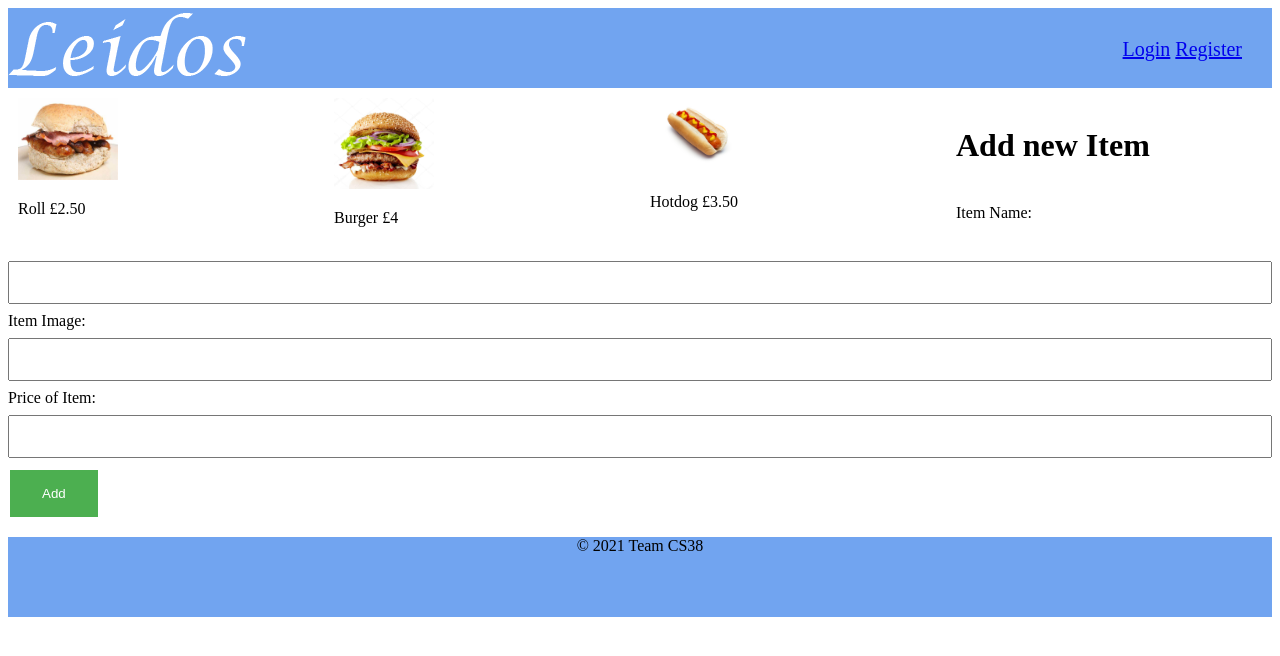
After one commit to harshkheskani/CS38-TeamProject, a Django app: a page that uses leidos_project/templates/leidos_app/base.html in a window 1280 px wide. The commit adds this page. Shown: the top 656 px of the page. Run offline with Django 4.2, Linux system fonts and the light colour scheme.

Commit message:
create menu + menu views added

```diff
--- a/leidos_project/leidos_app/urls.py
+++ b/leidos_project/leidos_app/urls.py
@@ -8,5 +8,9 @@ urlpatterns = [
 
 	path('login/', views.login, name='login'),
 	path('register/', views.register, name='register'),
+	path('create_menu/', views.create_menu, name ='create_menu'),
+	path('menu/', views.menu, name="menu"),
+
+
 
 ]
--- a/leidos_project/leidos_app/views.py
+++ b/leidos_project/leidos_app/views.py
@@ -11,3 +11,9 @@ def login(request):
 
 def register(request):
     return render(request, 'leidos_app/register.html')
+
+def create_menu(request):
+    return render(request, 'leidos_app/create_menu.html')
+
+def menu(request):
+    return render(request, 'leidos_app/menu.html')
--- /dev/null
+++ b/leidos_project/static/menu.css
@@ -0,0 +1,35 @@
+
+
+input[type=text]{
+    width: 100%;
+    padding: 12px 20px;
+    margin: 8px 0;
+    box-sizing: border-box;
+}
+
+.menuh1{
+    text-align: center;
+    background-color: aliceblue;
+}
+
+input[type=submit]{
+    background-color: #4CAF50;
+    border: none;
+    color: white;
+    padding: 16px 32px;
+    text-decoration: none;
+    margin: 4px 2px;
+    cursor: pointer;
+
+}
+
+*{
+    box-sizing: border-box;
+}
+
+
+.imgcolumn {
+    float: left;
+    width: 25%;
+    padding: 10px;
+}
--- a/leidos_project/templates/leidos_app/base.html
+++ b/leidos_project/templates/leidos_app/base.html
@@ -37,6 +37,7 @@
 		<div class = "main">
 			{% block body_block %}
 			THIS IS THE BODY BLOCK
+			<a href="{% url 'leidos_app:create_menu' %}"> Create Menu</a>
 			{% endblock %}
 		</div>
 
--- /dev/null
+++ b/leidos_project/templates/leidos_app/create_menu.html
@@ -0,0 +1,51 @@
+{% extends 'leidos_app/base.html' %}
+{% load static %}
+
+<html>
+    {% block title_block %}
+        Create New Menu
+    {% endblock %}
+
+    {% block body_block %}
+    <link rel="stylesheet" href="{% static 'menu.css' %}">
+
+
+         <div class="alignRow">
+            <div class="imgcolumn">
+                <img src="{% static 'images/roll.jpg' %}" alt="Picture of a Roll" width="100" height="auto" />
+                <p>Roll £2.50 </p>
+            </div>
+
+            <div class="imgcolumn">
+                <img src="{% static 'images/burger.jpg' %}" alt="Picture of a Burger" width="100" height="auto" />
+                <p>Burger £4</p>
+            </div>
+
+            <div class="imgcolumn">
+                <img src="{% static 'images/hotdog.jpg' %}" alt="Picture of a Hot Dog" width="100" height="auto" />
+                <p> Hotdog £3.50 </p>
+            </div>
+        </div>
+
+        <div class="menu.css">
+            <br />
+            <h1 class="menu.h1"> Add new Item </h1>
+            <br />
+            <form id="menu_form" method="post" action="{% url 'leidos_app:create_menu' %}">
+
+                Item Name: <input type="text" name="Item" value="" size="50">
+                <br />
+
+                Item Image: <input type="text" name="Item" value="" size="50">
+                <br />
+
+                Price of Item: <input type="text" name="Item" value="" size="50">
+                <br />
+            </form>
+            <form method="post" action="{% url 'leidos_app:menu' %}">
+                {% csrf_token %}
+                <input  type="submit" value="Add"  />
+            </form>
+        </div>
+    {% endblock %}
+</html>
```
Also changed, not shown: leidos_project/templates/leidos_app/menu.html (added, +33 -0 lines), leidos_project/static/images/burger.jpg (added), leidos_project/static/images/hotdog.jpg (added), leidos_project/static/images/kebab.jpg (added), leidos_project/static/images/roll.jpg (added).
